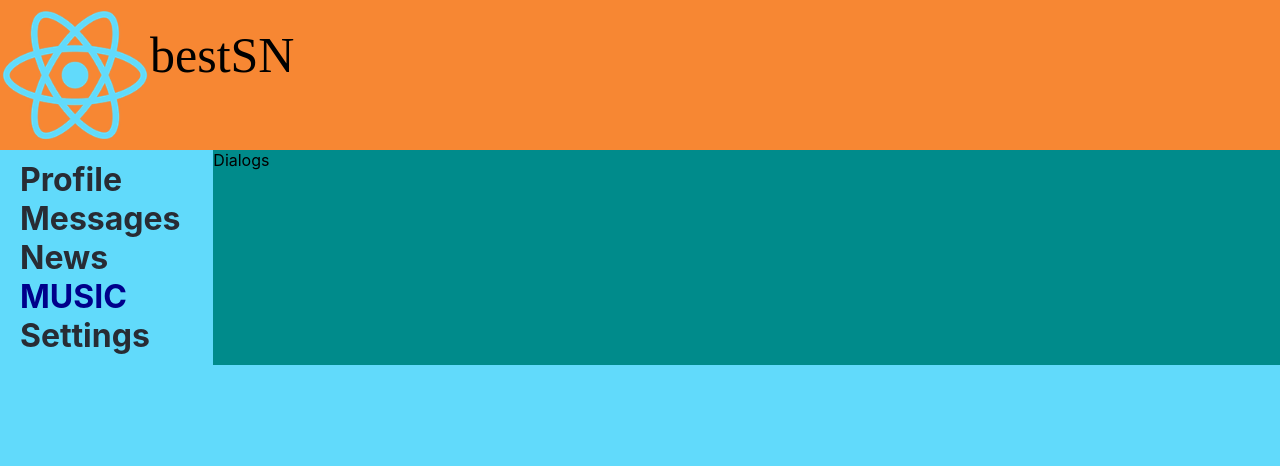
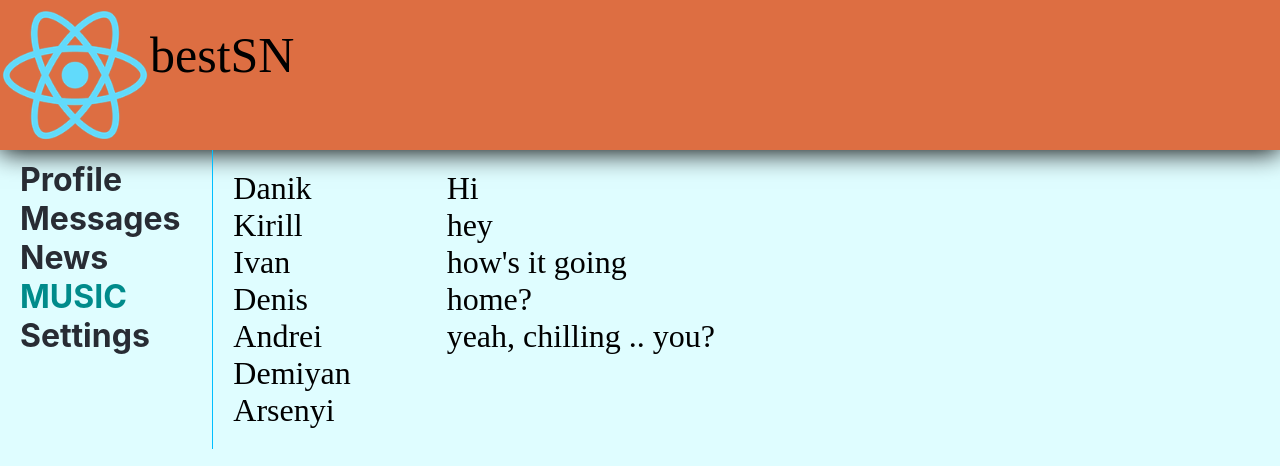
Before and after one commit to showermax/Samurai-way, a React (Create React App) app: page /music in a window 1280 px wide. Shown: the top 466 px of the page. Built offline with nearby package versions, Linux system fonts and the light colour scheme.

Commit message:
Samurai-way map method + css

```diff
--- a/src/App.css
+++ b/src/App.css
@@ -1,5 +1,5 @@
-.App body {
-  background-color: #49c5b6;
+.App  {
+
 }
 
 .App-logo {
@@ -25,9 +25,7 @@
   color: white;
 }
 
-.App-link {
-  color: #61dafb;
-}
+
 
 @keyframes App-logo-spin {
   from {
@@ -39,7 +37,6 @@
 }
 
 .app-wrapper {
-  background-color: #61dafb;
   width: 100%;
   height: 100%;
   display: grid;
@@ -53,5 +50,9 @@
 
 .main{
   grid-area: main;
-  background-color: darkcyan;
+  padding: 20px
 }
+a{
+  text-decoration: none;
+  color: inherit;
+}
--- a/src/components/Header/Header.module.css
+++ b/src/components/Header/Header.module.css
@@ -1,6 +1,7 @@
 .header{
   grid-area: header;
-  background-color: #f78733;
+  background-color: #DD6E42;
+  box-shadow: 0px 2px 25px black;
 
 }
 .header img{
--- a/src/components/Main/Dialogs/Dialogs.module.css
+++ b/src/components/Main/Dialogs/Dialogs.module.css
@@ -0,0 +1,31 @@
+.wrapper{
+    font-family: "Dubai Medium";
+    font-size: 2rem;
+    display: grid;
+    grid-template-columns: 1fr 4fr;
+    padiing: 5px;
+    grid-gap: 10px;
+}
+.dialogs {
+
+}
+.dialog_item {
+    position: relative;
+}
+.dialog_item:hover {
+    border-bottom: solid 1px;
+    border-color: deepskyblue;
+}
+
+.activeLink {
+    color: #DD6E42;
+}
+.dialog_item > a::after {
+    position: absolute;
+    top: 0;
+    right: 0;
+    bottom: 0;
+    left: 0;
+    z-index: 1;
+    content: "";
+}
--- a/src/components/Main/Dialogs/Dialogs.tsx
+++ b/src/components/Main/Dialogs/Dialogs.tsx
@@ -1,12 +1,41 @@
 import React from "react";
 //import "./Profile.module.css";
 import style from "./Dialogs.module.css"
+import {NavLink} from "react-router-dom";
 
+type DialogsType = {
+    id: number
+    name: string
+}
 
 export function Dialogs() {
+    type DialogsType = {
+        id: number
+        name: string
+    }
+    const dialogsList: Array<DialogsType> = [
+        {id: 1, name: 'Danik'},
+        {id: 1, name: 'Kirill'},
+        {id: 1, name: 'Ivan'},
+        {id: 1, name: 'Denis'},
+        {id: 1, name: 'Andrei'},
+        {id: 1, name: 'Demiyan'},
+        {id: 1, name: 'Arsenyi'}
+    ]
     return (
         <div className={style.wrapper}>
-            Dialogs
+            <div className={style.dialogs}>
+                {dialogsList.map(el => <div className={style.dialog_item}><NavLink to={'/dialogs/' + el.name}
+                                                                                   activeClassName={style.activeLink}>{el.name}</NavLink>
+                </div>)}
+            </div>
+            <div className={style.messages}>
+                <div className={style.messages1}>Hi</div>
+                <div className={style.messages2}>hey</div>
+                <div className={style.messages1}>how's it going</div>
+                <div className={style.messages1}>home?</div>
+                <div className={style.messages2}>yeah, chilling .. you?</div>
+            </div>
         </div>
     );
 }
--- a/src/components/Navbar/Navbar.module.css
+++ b/src/components/Navbar/Navbar.module.css
@@ -1,6 +1,8 @@
 .nav {
   grid-area: nav;
   padding: 10px 20px;
+  border-right: solid 1px;
+  border-color: deepskyblue;
 }
 
 .item {
@@ -20,5 +22,5 @@ text-transform: uppercase;
 
 a.activeLink {
   text-transform: uppercase;
-  color: darkblue;
+  color: darkcyan;
 }
--- a/src/index.css
+++ b/src/index.css
@@ -5,7 +5,7 @@ body {
     sans-serif;
   -webkit-font-smoothing: antialiased;
   -moz-osx-font-smoothing: grayscale;
-  background-color: #61dafb;
+  background-color: #DFFDFF;
 }
 
 code {
```
